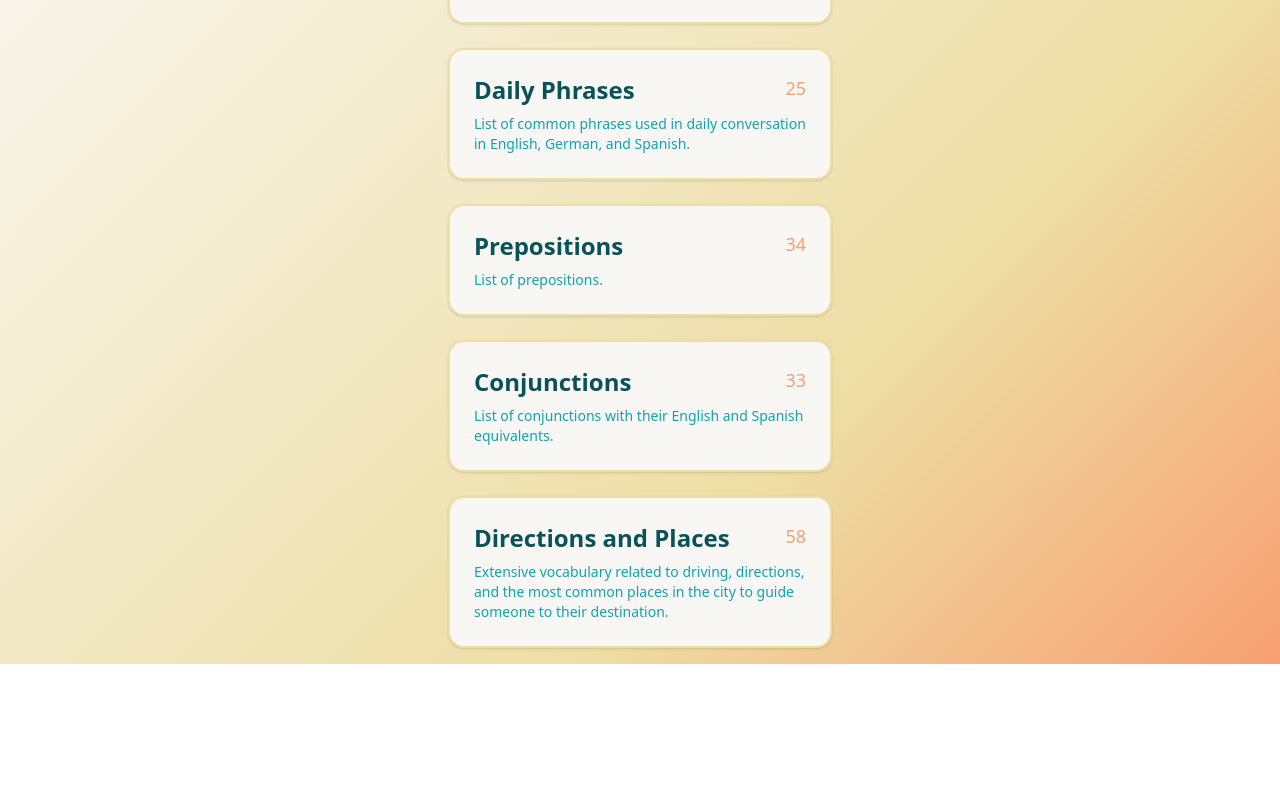
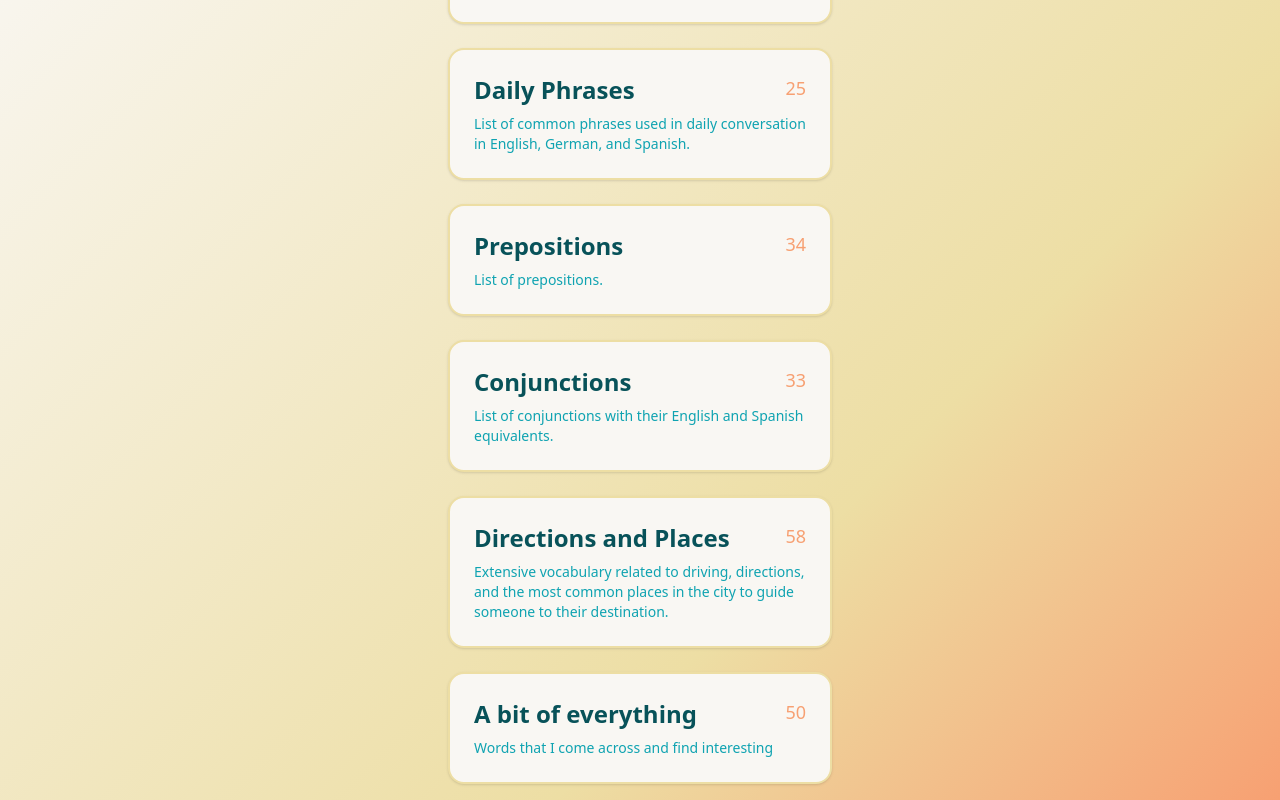
Before and after one commit to jesu-m0/ZapCards, a Next.js app in the folder zapcards/: page / in a window 1280 px wide. Shown: the part 1549-2349 px from the top of the page. Before the commit the page ends 2213 px from the top, so only its background shows below. Built offline with nearby package versions, Linux system fonts and the light colour scheme.

Commit message:
added a topic: A bit of everything

```diff
--- a/zapcards/app/data.ts
+++ b/zapcards/app/data.ts
@@ -2012,6 +2012,63 @@ export const topics: Topic[] = [
                   { "english": "the butcher", "german": "die Metzgerei", "spanish": "la carnicería" },
                   { english: "ambulance", german: "Krankenwagen", spanish: "ambulancia" },
             ]
+      },
+      {
+            "id": "generalWords",
+            "title": "A bit of everything",
+            "description": "Words that I come across and find interesting",
+            "cards": [
+                  { "german": "die Gedanken", "english": "thoughts", "spanish": "pensamientos" },
+                  { "german": "tiefgründig", "english": "profound", "spanish": "profundo" },
+                  { "german": "wichtige", "english": "important", "spanish": "importante" },
+                  { "german": "die Anforderungen", "english": "requirements", "spanish": "requisitos" },
+                  { "german": "der Druck", "english": "the pressure", "spanish": "la presión" },
+                  { "german": "leisten", "english": "to accomplish", "spanish": "lograr" },
+                  { "german": "die Ungerechtigkeiten", "english": "injustices", "spanish": "injusticias" },
+                  { "german": "verbunden", "english": "connected", "spanish": "conectado" },
+                  { "german": "anspruchsvoll", "english": "demanding", "spanish": "exigente" },
+                  { "german": "verlangen", "english": "to demand", "spanish": "exigir" },
+                  { "german": "die Verantwortung", "english": "responsibility", "spanish": "responsabilidad" },
+                  { "german": "die Wahl", "english": "choice", "spanish": "elección" },
+                  { "german": "die Möglichkeiten", "english": "possibilities", "spanish": "posibilidades" },
+                  { "german": "schaffen", "english": "to create", "spanish": "crear" },
+                  { "german": "das Gleichgewicht", "english": "balance", "spanish": "equilibrio" },
+                  { "german": "die Pflichten", "english": "duties", "spanish": "deberes" },
+                  { "german": "die Bedürfnisse", "english": "needs", "spanish": "necesidades" },
+                  { "german": "erkennen", "english": "to recognize", "spanish": "reconocer" },
+                  { "german": "die Vorteile", "english": "advantages", "spanish": "ventajas" },
+                  { "german": "erwähnen", "english": "to mention", "spanish": "mencionar" },
+                  { "german": "das Gesundheitswesen", "english": "healthcare system", "spanish": "sistema de salud" },
+                  { "german": "die Herausforderung", "english": "challenge", "spanish": "desafío" },
+                  { "german": "verlieren", "english": "to lose", "spanish": "perder" },
+                  { "german": "weltweit", "english": "worldwide", "spanish": "mundial" },
+                  { "german": "mächtige", "english": "powerful", "spanish": "poderoso" },
+                  { "german": "angemessene", "english": "appropriate", "spanish": "adecuado" },
+                  { "german": "die Bestrafung", "english": "punishment", "spanish": "castigo" },
+                  { "german": "erhalten", "english": "to maintain", "spanish": "mantener" },
+                  { "german": "verlieren", "english": "to lose", "spanish": "perder" },
+                  { "german": "die Glaubwürdigkeit", "english": "credibility", "spanish": "credibilidad" },
+                  { "german": "das Vertrauen", "english": "trust", "spanish": "confianza" },
+                  { "german": "bestrafen", "english": "to punish", "spanish": "castigar" },
+                  { "german": "klingen", "english": "to sound", "spanish": "sonar" },
+                  { "german": "stehlen", "english": "to steal", "spanish": "robar" },
+                  { "german": "bekommen", "english": "to get", "spanish": "recibir" },
+                  { "german": "der Krebs", "english": "cancer", "spanish": "cáncer" },
+                  { "german": "hart", "english": "hard", "spanish": "duro" },
+                  { "german": "zerstören", "english": "to destroy", "spanish": "destruir" },
+                  { "german": "die Macht", "english": "power", "spanish": "poder" },
+                  { "german": "brechen", "english": "to break", "spanish": "romper" },
+                  { "german": "die Gesetze", "english": "laws", "spanish": "leyes" },
+                  { "german": "die Bürger", "english": "citizens", "spanish": "ciudadanos" },
+                  { "german": "betrügen", "english": "to deceive", "spanish": "engañar" },
+                  { "german": "hilflos", "english": "helpless", "spanish": "desamparado" },
+                  { "german": "der Schritt", "english": "step", "spanish": "paso" },
+                  { "german": "die Ursachen", "english": "causes", "spanish": "causas" },
+                  { "german": "bekämpfen", "english": "to combat", "spanish": "combatir" },
+                  { "german": "unabhängige", "english": "independent", "spanish": "independiente" },
+                  { "german": "die Justiz", "english": "judiciary", "spanish": "justicia" },
+                  {"german": "abdrehen", "english": "to turn off", "spanish": "apagar"},
+            ]
       }
 
 
```
